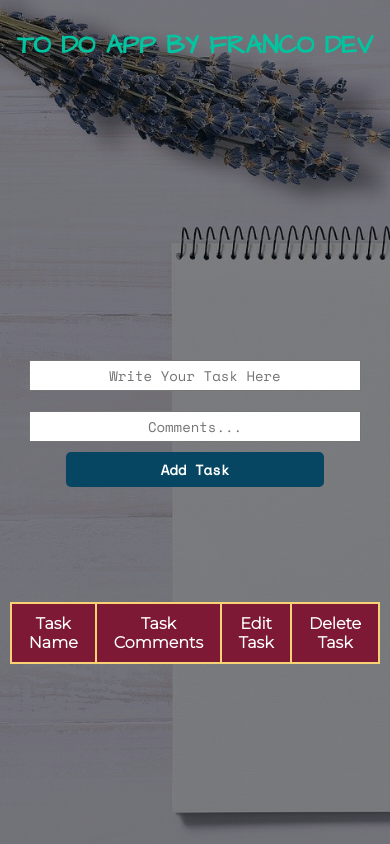
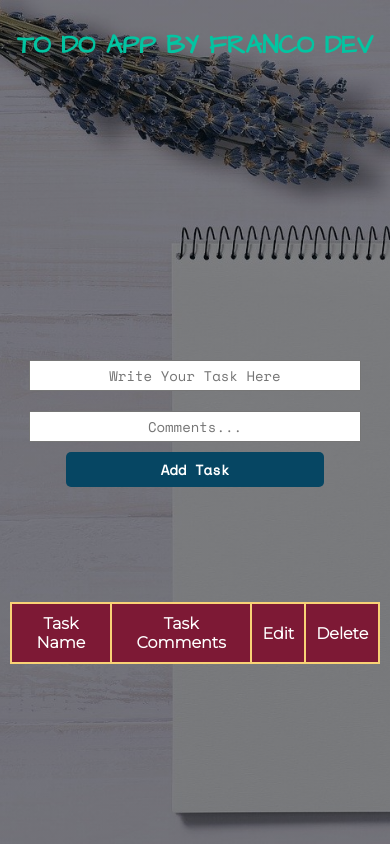
Before and after one commit to frakopy/TodoFlaskWebApp, a Flask app: page / in a window 390 px wide. Run offline with Flask 2, Linux system fonts and the light colour scheme; data that the repository does not hold is empty; some libraries are stand-ins or nearby versions.

Commit message:
responsive design

```diff
--- a/templates/index.html
+++ b/templates/index.html
@@ -25,10 +25,10 @@
         <div class="table-tasks">
             <table border>
                 <thead>
-                    <th>Task Name</th>
-                    <th>Task Comments</th>
-                    <th>Edit Task</th>
-                    <th>Delete Task</th>
+                    <th class="table-headers">Task Name</th>
+                    <th class="table-headers">Task Comments</th>
+                    <th class="table-headers">Edit</th>
+                    <th class="table-headers">Delete</th>
                 </thead>
                 <tbody id="tbody">
                     {%for task in tasksData%}
```
